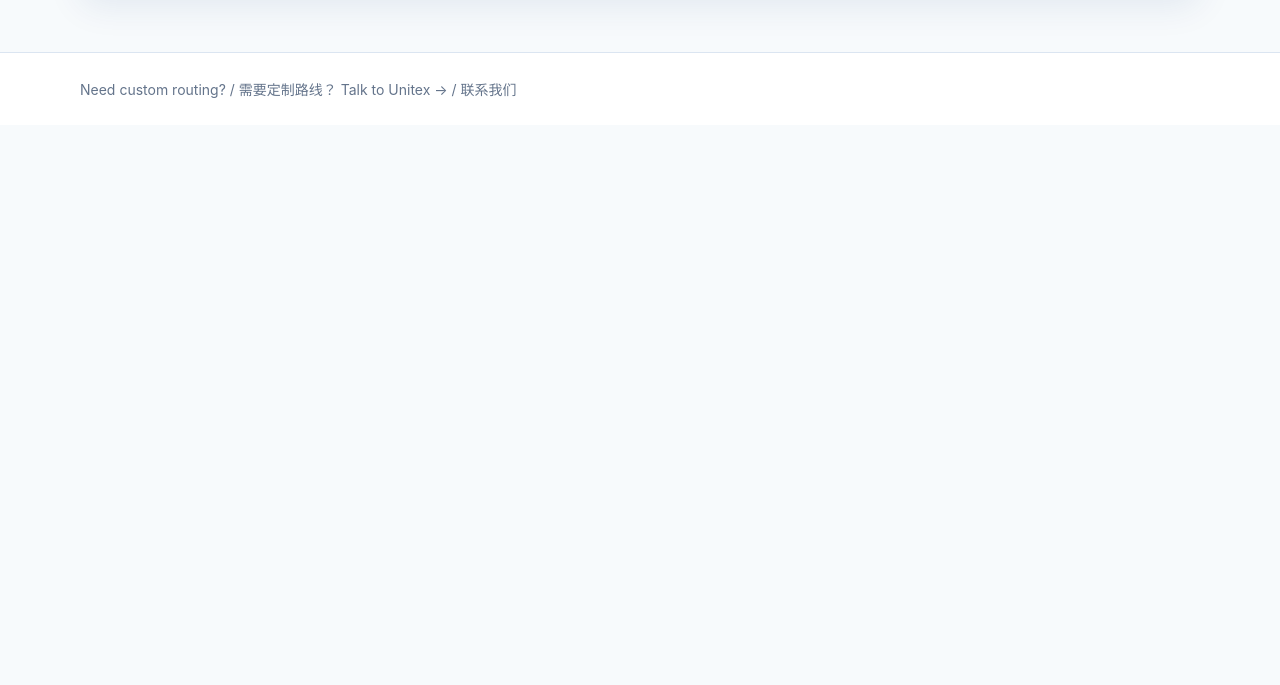
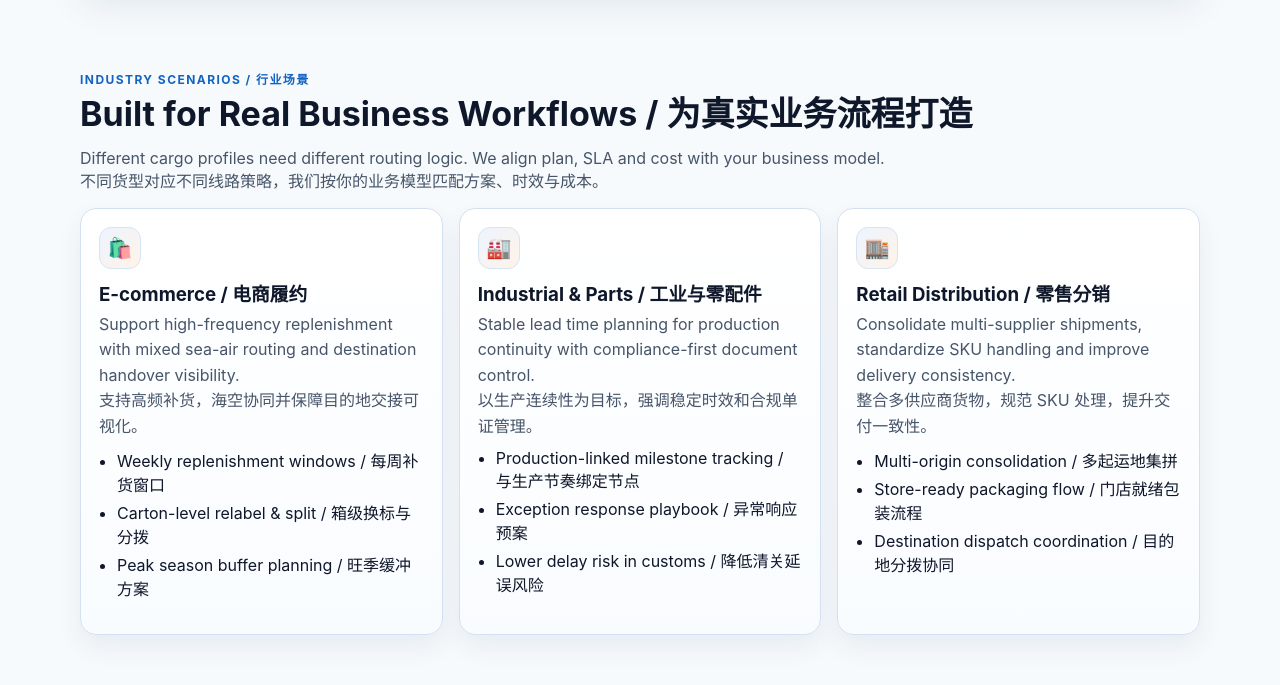
Before and after one commit to sunnypan72778-design/unitex-redesign, a website: page services.html in a window 1280 px wide. Shown: the part 1838-2523 px from the top of the page. Before the commit the page ends 1963 px from the top, so only its background shows below. Drawn offline with Linux system fonts and the light colour scheme.

Commit message:
Add industry scenario section to services page

```diff
--- a/services.html
+++ b/services.html
@@ -103,6 +103,49 @@
   </div>
 </section>
 
+<section class="section services-industry-section">
+  <div class="container">
+    <div class="kicker">Industry Scenarios / 行业场景</div>
+    <h2>Built for Real Business Workflows / 为真实业务流程打造</h2>
+    <p class="sub">Different cargo profiles need different routing logic. We align plan, SLA and cost with your business model.<br>不同货型对应不同线路策略，我们按你的业务模型匹配方案、时效与成本。</p>
+
+    <div class="cards services-industry-grid">
+      <article class="card industry-card">
+        <div class="industry-icon">🛍️</div>
+        <h3>E-commerce / 电商履约</h3>
+        <p>Support high-frequency replenishment with mixed sea-air routing and destination handover visibility.<br>支持高频补货，海空协同并保障目的地交接可视化。</p>
+        <ul class="timeline">
+          <li>Weekly replenishment windows / 每周补货窗口</li>
+          <li>Carton-level relabel & split / 箱级换标与分拨</li>
+          <li>Peak season buffer planning / 旺季缓冲方案</li>
+        </ul>
+      </article>
+
+      <article class="card industry-card">
+        <div class="industry-icon">🏭</div>
+        <h3>Industrial & Parts / 工业与零配件</h3>
+        <p>Stable lead time planning for production continuity with compliance-first document control.<br>以生产连续性为目标，强调稳定时效和合规单证管理。</p>
+        <ul class="timeline">
+          <li>Production-linked milestone tracking / 与生产节奏绑定节点</li>
+          <li>Exception response playbook / 异常响应预案</li>
+          <li>Lower delay risk in customs / 降低清关延误风险</li>
+        </ul>
+      </article>
+
+      <article class="card industry-card">
+        <div class="industry-icon">🏬</div>
+        <h3>Retail Distribution / 零售分销</h3>
+        <p>Consolidate multi-supplier shipments, standardize SKU handling and improve delivery consistency.<br>整合多供应商货物，规范 SKU 处理，提升交付一致性。</p>
+        <ul class="timeline">
+          <li>Multi-origin consolidation / 多起运地集拼</li>
+          <li>Store-ready packaging flow / 门店就绪包装流程</li>
+          <li>Destination dispatch coordination / 目的地分拨协同</li>
+        </ul>
+      </article>
+    </div>
+  </div>
+</section>
+
 <footer class="footer">
   <div class="container">Need custom routing? / 需要定制路线？ <a href="contact.html">Talk to Unitex → / 联系我们</a></div>
 </footer>
--- a/styles.css
+++ b/styles.css
@@ -709,13 +709,37 @@ h1 { margin: 10px 0 14px; font-size: clamp(32px,5vw,56px); line-height:1.05; }
   object-fit: cover;
 }
 
+.services-industry-section {
+  padding-top: 18px;
+}
+.services-industry-grid {
+  margin-top: 14px;
+  grid-template-columns: repeat(3, 1fr);
+}
+.industry-card {
+  border: 1px solid #d4e1f0;
+  box-shadow: 0 12px 26px rgba(11,58,117,.07);
+  background: linear-gradient(180deg, #ffffff, #f9fcff);
+}
+.industry-icon {
+  width: 42px;
+  height: 42px;
+  border-radius: 12px;
+  display: grid;
+  place-items: center;
+  font-size: 20px;
+  background: linear-gradient(135deg, #edf4ff, #fff3e8);
+  border: 1px solid #d6e4f3;
+  margin-bottom: 10px;
+}
+
 @keyframes flowDash {
   from { stroke-dashoffset: 0; }
   to { stroke-dashoffset: -220; }
 }
 
 @media (max-width: 920px) {
-  .grid-2, .cards, .cols-4, .logo-strip, .metric-grid, .faq-grid, .form-grid-2, .portal-grid, .branch-card-grid, .contact-layout, .process-grid, .contact-trust-strip, .locator-controls-3, .network-kpi-grid, .services-metric-grid, .services-highlight-card { grid-template-columns:1fr; }
+  .grid-2, .cards, .cols-4, .logo-strip, .metric-grid, .faq-grid, .form-grid-2, .portal-grid, .branch-card-grid, .contact-layout, .process-grid, .contact-trust-strip, .locator-controls-3, .network-kpi-grid, .services-metric-grid, .services-highlight-card, .services-industry-grid { grid-template-columns:1fr; }
   .menu { display:none; }
   .hero-media img { height:300px; }
   .locator-clear-btn { width: 100%; }
```
